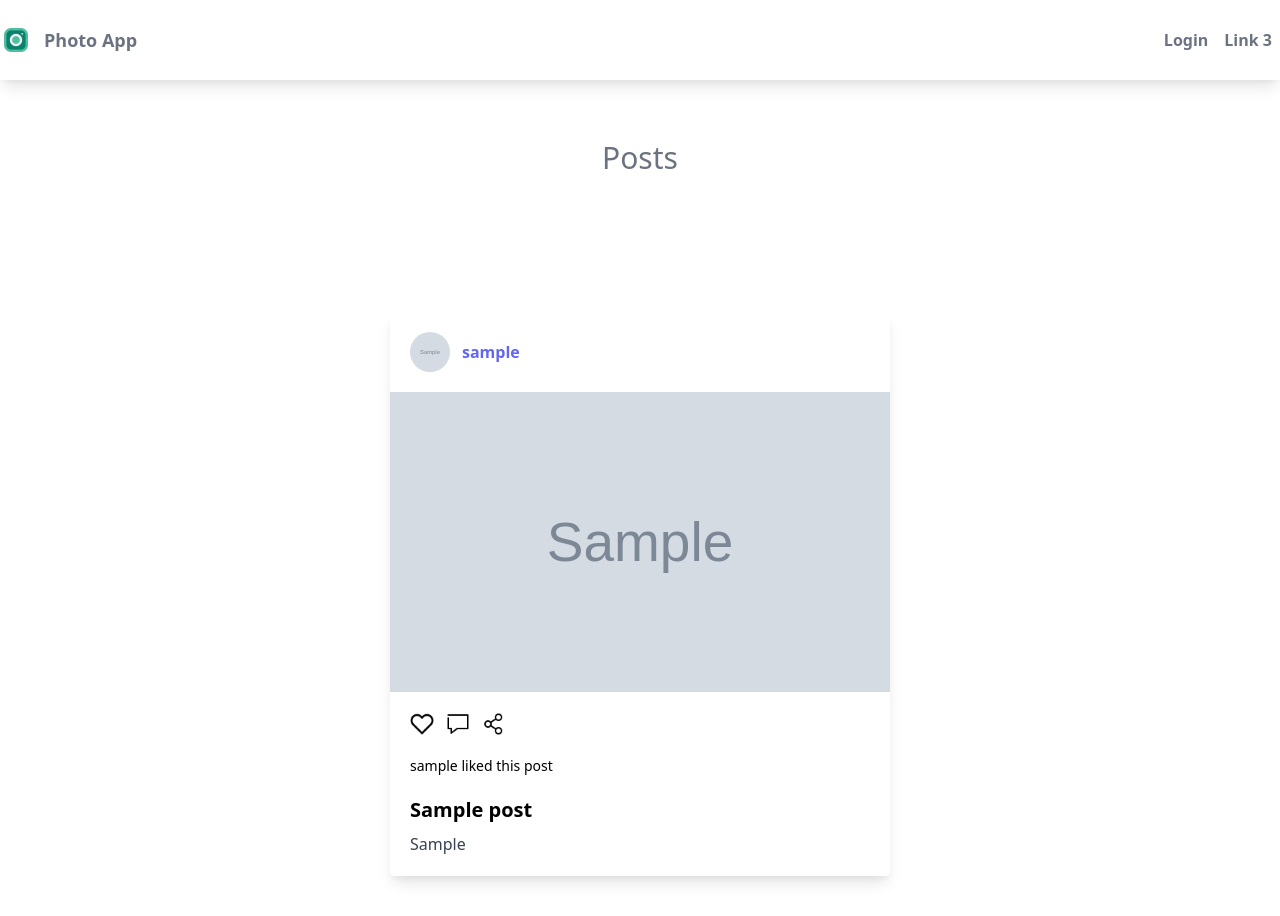
After one commit to fatihbahadir/socialapp-django, a Django app: page /posts/feed in a window 1280 px wide. The commit adds this page. Run offline with Django 5.2, Linux system fonts and the light colour scheme; tables that the repository leaves empty hold one stand-in row (values such as "Sample post"); grey boxes marked "Sample" are stand-in pictures; style sheets or scripts are compiled from the project's sources; some libraries are stand-ins or nearby versions.

Commit message:
like functionality

```diff
--- a/posts/models.py
+++ b/posts/models.py
@@ -10,6 +10,7 @@ class Post(models.Model):
     title = models.CharField(max_length = 200)
     slug = models.SlugField(max_length = 200, blank = True)
     created = models.DateField(auto_now_add = True)
+    liked_by = models.ManyToManyField(settings.AUTH_USER_MODEL, related_name= 'posts_liked', blank = True)
 
     def __str__(self):
         return self.title
--- /dev/null
+++ b/posts/templates/posts/feed.html
@@ -0,0 +1,74 @@
+{% extends 'users/base.html' %}
+{% load static %}
+{% load mathfilters %}
+{% block body %}
+<div class="mt-20 container flex flex-col items-center justify-center mx-auto z-[4]">
+        <div class="flex justify-center mt-5 p-10">
+            <h2 class="text-3xl font-normal mb-2 text-gray-500">Posts</h2>
+        </div>
+        <div class="grid p-10 grid-cols-1">
+            {% for post in posts %}
+            <a href="">
+                <div class="rounded overflow-hidden bg-white shadow-lg mt-12" style="width: 500px;">
+                    <div class="user-container flex mx-5 my-5 gap-3 items-center ">
+                        <img class="h-10 w-10 rounded-full" src="{{ post.user.profile.photo.url }}" alt="">
+                        <div class="font-bold text-indigo-500">
+                            {{ post.user }}
+                        </div>
+                    </div>
+                    <div class="w-full" style="height: 300px;">
+                        <img class="w-full h-full object-cover" src="{{post.image.url}}" alt="">
+                    </div>
+                    <div class="mx-5 my-5">
+                        <div class="icon-container flex">
+                            <a id="{{post.id}}" class="btn-like mr-3">
+                                {% if logged_user in post.liked_by.all %}
+                                <img class="w-6 h-6" src="{% static 'users/images/redlike.png' %}" alt="">
+                                {% else %}
+                                <img class="w-6 h-6" src="{% static 'users/images/like.png' %}" alt="">
+                                {% endif %}
+                            </a>
+                            <a href="" class="mr-3">
+                                <img class="w-6 h-6" src="{% static 'users/images/comment.png' %}" alt="">
+
+                            </a>
+                            <img class="w-6 h-6" src="{% static 'users/images/share.png' %}" alt="">
+
+                        </div>
+                    </div>
+                    <div class="mx-5 my-5 text-sm">
+                        {% if post.liked_by.count < 1 %}
+
+                        {% elif post.liked_by.count == 1 %}
+                            {{ post.liked_by.first }} liked this post
+                        {% elif post.liked_by.count > 1 %}
+                            {{ post.liked_by.first }} and {{ post.liked_by.count|sub:1 }} others liked this post
+                        {% endif %}
+                    </div>
+                    <div class="mx-5 my-5">
+                        <div class="font-bold text-xl mb-2">{{ post.title }}</div>
+                        <div class="text-gray-700">{{ post.caption }}</div>
+                    </div>
+                </div>
+            </a>
+            {% endfor %}
+        </div>
+</div>
+
+<script type="text/javascript">
+    $(document).on('click', '.btn-like', function(){
+        var post_id = this.id
+        window.CSRF_TOKEN = "{{ csrf_token }}"
+        $.ajax({
+            method: "POST",
+            url: '/posts/like',
+            data: {
+                post_id : post_id,
+                csrfmiddlewaretoken: window.CSRF_TOKEN
+            }
+        })
+        window.location.href = "http://127.0.0.1:8000/posts/feed"
+    })
+</script>
+
+{% endblock %}
--- a/posts/urls.py
+++ b/posts/urls.py
@@ -4,5 +4,6 @@ from django.contrib.auth import views as auth_view
 
 urlpatterns = [
     path('create', views.post_create, name='create'),
-
+    path('feed', views.feed, name='feed'),
+    path('like', views.like_post, name = 'like' ),
 ]
--- a/posts/views.py
+++ b/posts/views.py
@@ -1,6 +1,8 @@
 from django.shortcuts import render
 from .forms import PostCreateForm
 from django.contrib.auth.decorators import login_required
+from .models import Post
+from django.shortcuts import get_object_or_404, redirect
 
 @login_required
 def post_create(request):
@@ -17,3 +19,23 @@ def post_create(request):
     return render(request, 'posts/create.html', {
         'form' : form
     })
+
+def feed(request):
+    posts = Post.objects.all()
+    logged_user = request.user
+    return render(request, 'posts/feed.html', {
+        'posts' : posts,
+        'logged_user' : logged_user
+    })
+
+
+def like_post(request):
+    post_id = request.POST.get('post_id')
+    post = get_object_or_404(Post,id = post_id)
+
+    if post.liked_by.filter(id = request.user.id).exists():
+        post.liked_by.remove(request.user)
+    else:
+        post.liked_by.add(request.user)
+
+    return redirect('feed')
--- a/socialproject/settings.py
+++ b/socialproject/settings.py
@@ -34,6 +34,7 @@ ALLOWED_HOSTS = []
 INSTALLED_APPS = [
     'posts',
     'users',
+    'mathfilters',
     'django.contrib.admin',
     'django.contrib.auth',
     'django.contrib.contenttypes',
--- a/users/templates/users/base.html
+++ b/users/templates/users/base.html
@@ -3,7 +3,7 @@
     <head>
         <link rel="stylesheet" href="{% static 'users/styles.css' %}">
         <link rel="stylesheet" href="{% static 'users/style.css' %}">
-
+        <script src="https://code.jquery.com/jquery-3.7.1.js" integrity="sha256-eKhayi8LEQwp4NKxN+CfCh+3qOVUtJn3QNZ0TciWLP4=" crossorigin="anonymous"></script>
     </head>
     <body>
 
```
Also changed, not shown: posts/migrations/0002_post_liked_by.py (added), users/static/users/images/redlike.png (added).
